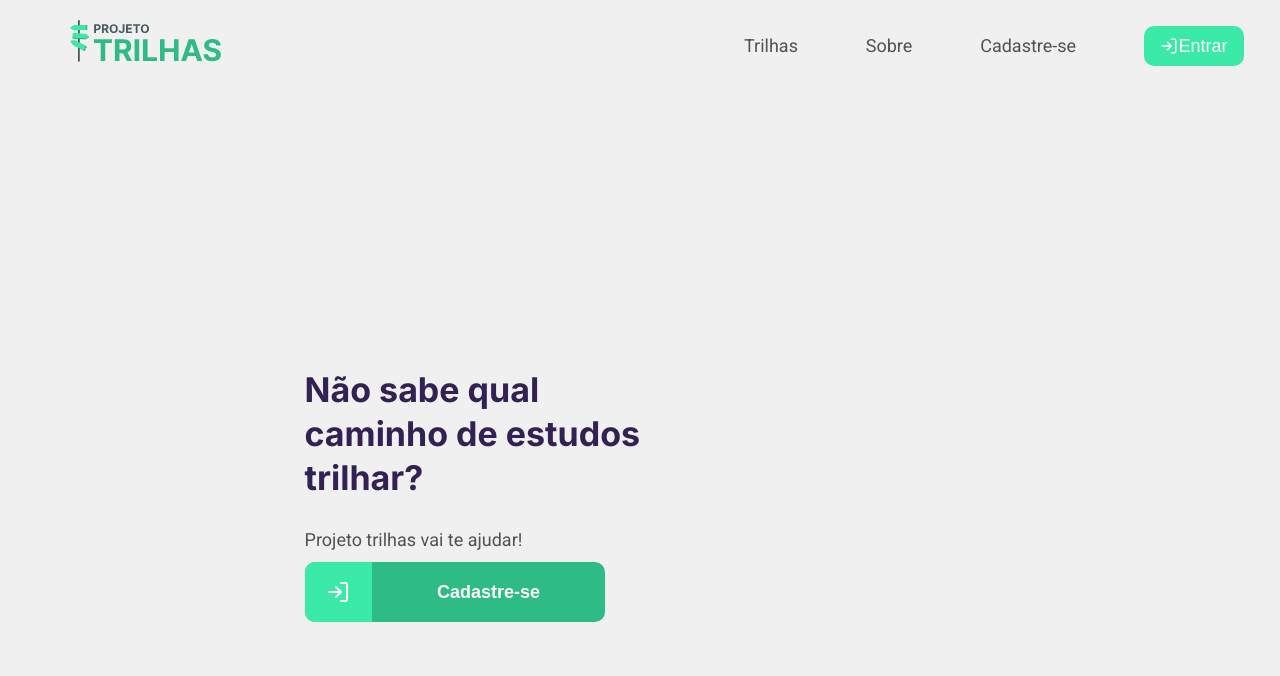
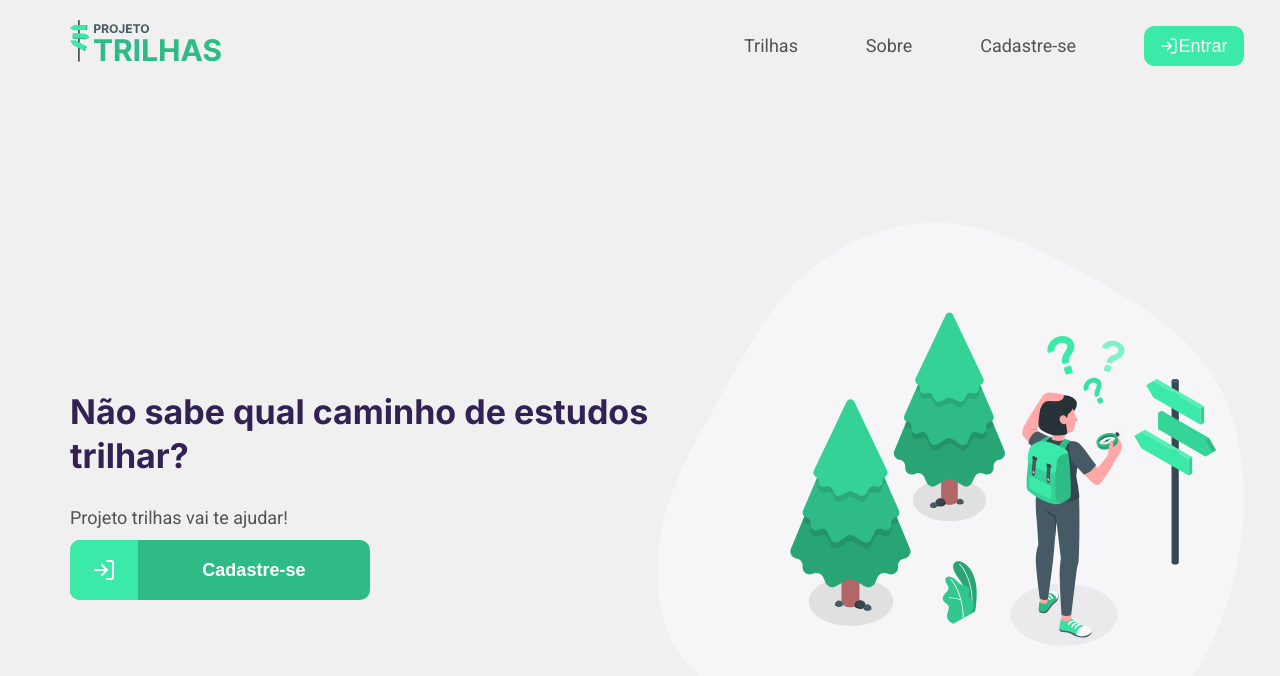
Before and after one commit to SrEmanuel/trailsProject, a React (Create React App) app in the folder frontend/: page / in a window 1280 px wide. Shown: the top 676 px of the page. Built offline with nearby package versions, Linux system fonts and the light colour scheme.

Commit message:
update: added trails image

```diff
--- a/frontend/src/pages/Landing/index.tsx
+++ b/frontend/src/pages/Landing/index.tsx
@@ -19,6 +19,7 @@ export function Home() {
             <button>Cadastre-se</button>
           </div>
         </section>
+        <img src={Trails} alt="imagem de homem perdido em trilha" />
       </div>
     </div>
   );
```
